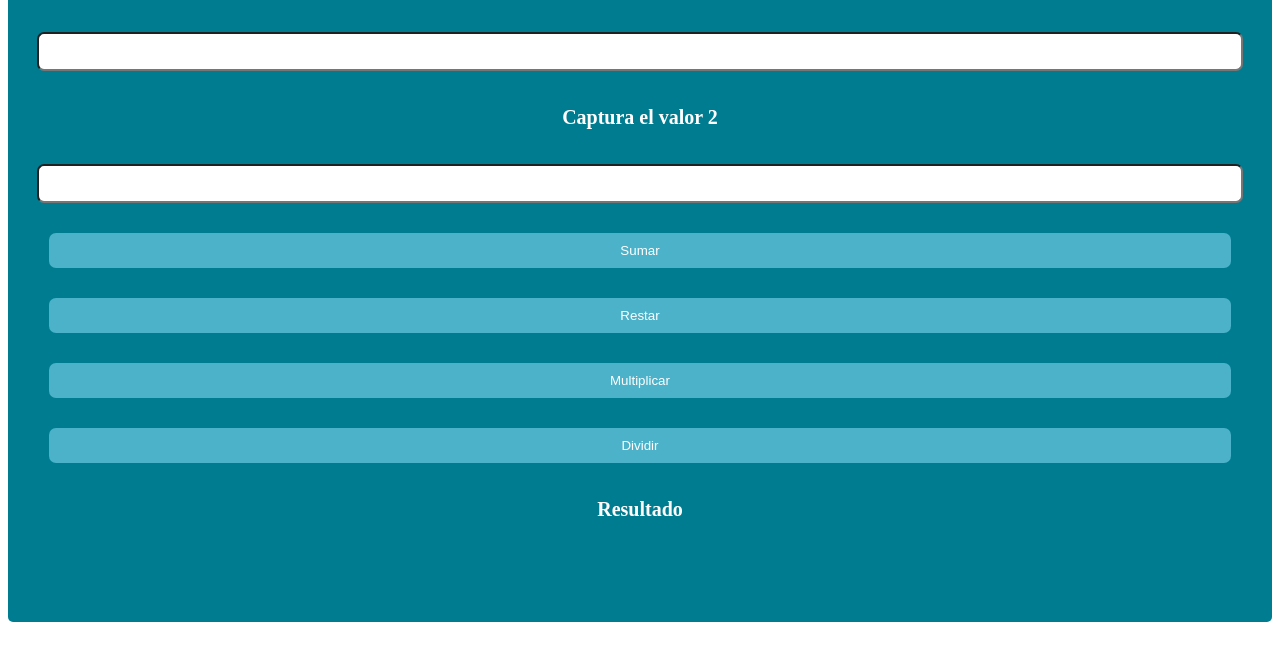
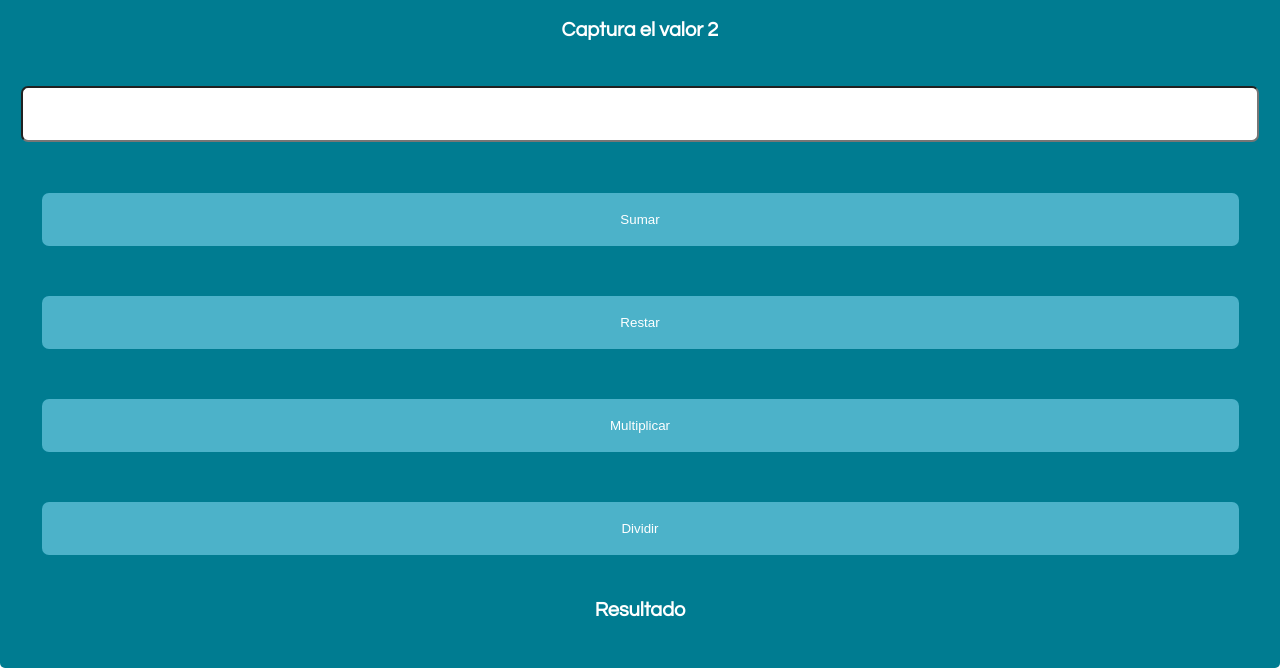
Before and after one commit to IrvingAldahirAngelesRomero/Pagina-Personal, a plain HTML site: page practicas/p1_calculadora/index.html in a window 1280 px wide. Shown: the part 206-874 px from the top of the page. Before the commit the page ends 836 px from the top, so only its background shows below. Drawn offline with Linux system fonts and the light colour scheme.

Commit message:
Update estilos.css

```diff
--- a/practicas/p1_calculadora/sryles/estilos.css
+++ b/practicas/p1_calculadora/sryles/estilos.css
@@ -1,19 +1,25 @@
 
+body{
+    margin: 0;
+    font-family:'Century Gothic' ;
+}
 .contenedor{
     display: flex;
     flex-direction: column;
-    align-items: center; /* Centra los elementos en X */
-    justify-content: center;/* Centra los elementos en Y */
-    height: 100vh; /* Para ocupar el 100% real de la pantalla  */
+    align-items: center;
+    justify-content: center;
+    height: 100vh;
     background-color: #007C91;
     color: #fff;
-    padding: 10px; ; /*padding: para hacer separaciónes internas*/
+    padding: 10px;
     border-radius: 5px;
+    padding-bottom:5%;
+
 }
 
 .titulo{
     font-size: 50px;
-    margin-bottom: 20px; /*margin: para hacer separaciónes externas*/
+    margin-bottom: 20px;
     text-align: center;
     font-weight: bolder;
 }
@@ -26,19 +32,32 @@
 
 input{
     width: 95%;
-    padding: 10px;
-    margin: 15px;
+    padding: 1.5%;
+    margin: 2%;
     border-width: 2px solid #ccc;
     border-radius: 7px;
+    font-weight: 800;
+    text-align: center;
 }
 
 button{
-    padding: 10px;
-    margin: 15px;
+    padding: 1.5%;
+    margin: 2%;
     width: 95%;
     background-color: #4cb2c9;
     border: none;
     border-radius: 7px;
-    cursor: pointer; /*Para cambiar el tipo del cursor*/
+    cursor: pointer;
     color: #fff;
 }
+
+.botonera{
+    display: flex;
+    width: 100%;
+}
+
+@media(max-width:768px){   /*Estilo secundario*/
+    .botonera{
+        flex-direction: column;
+    }
+}
```
